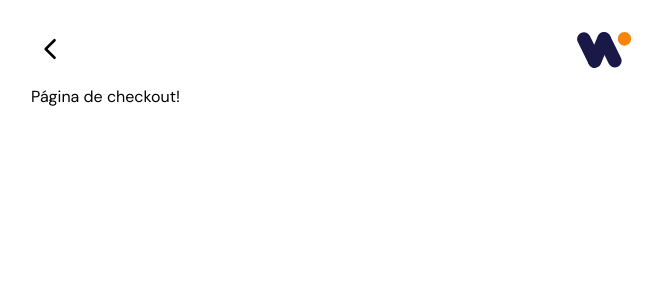
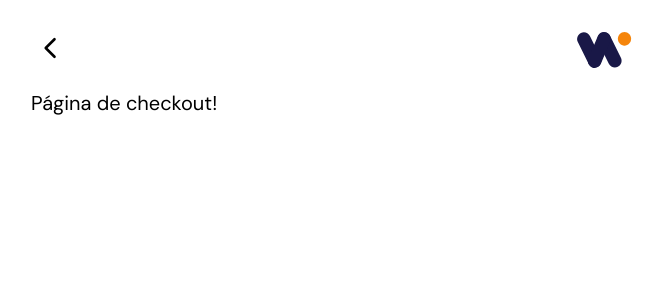
Before and after one commit to rafaelaqueirozg/checkout, a React (Vite) app: page /checkout in a window 1280 px wide. Shown: the top 300 px of the page, without its empty margins (37-699 px from the left). Built offline with nearby package versions, Linux system fonts and the light colour scheme.

Commit message:
style: :lipstick: atualiza estilos globais

```diff
--- a/src/index.scss
+++ b/src/index.scss
@@ -1,5 +1,13 @@
+@import '/src/styles/colors';
+
 :root {
   font-family: 'DM Sans', sans-serif;
+}
+
+input,
+select,
+button {
+  font-family: inherit;
 }
 
 html,
@@ -10,3 +18,47 @@ body {
 #root {
   padding: 30px 68px;
 }
+
+h1,
+h2,
+h3,
+h4,
+h5,
+h6 {
+  margin: 0;
+}
+
+h4 {
+  font-size: 24px;
+  font-weight: 400;
+  margin-bottom: 10px;
+}
+
+p {
+  font-size: 20px;
+}
+
+button {
+  cursor: pointer;
+}
+
+/* width */
+::-webkit-scrollbar {
+  width: 5px;
+}
+
+/* Track */
+::-webkit-scrollbar-track {
+  background: $light-grayish;
+}
+
+/* Handle */
+::-webkit-scrollbar-thumb {
+  background: $grayish-violet;
+  border-radius: 4px;
+}
+
+/* Handle on hover */
+::-webkit-scrollbar-thumb:hover {
+  background: $primary-color;
+}
--- a/src/styles/variables.scss
+++ b/src/styles/variables.scss
@@ -1,2 +1,2 @@
 $default-border-radius: 15px;
-$button-border-radius: 25px;
+$button-border-radius: 30px;
```
